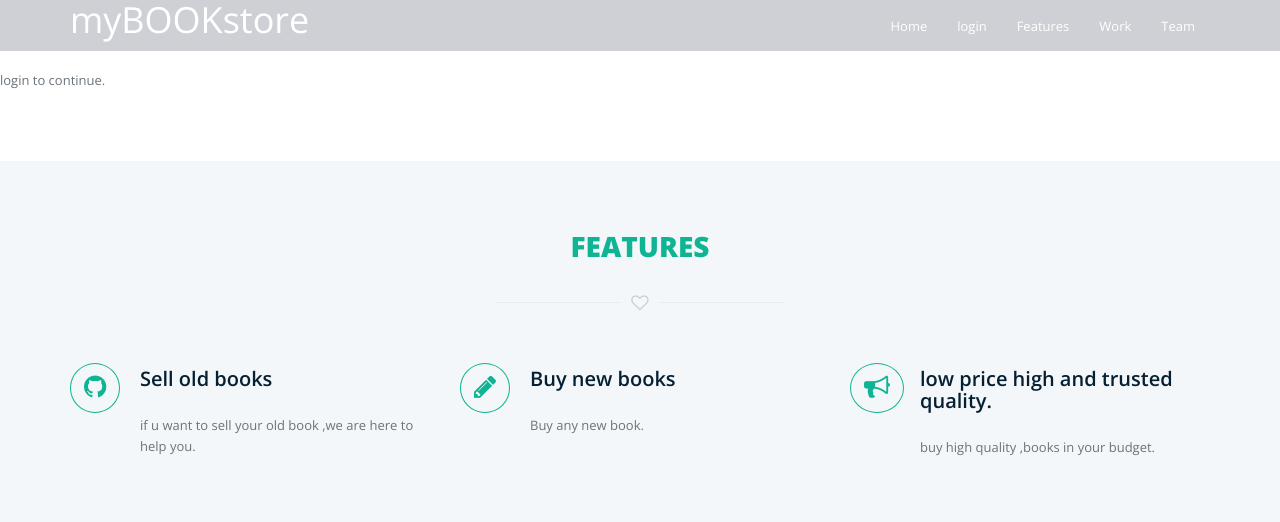
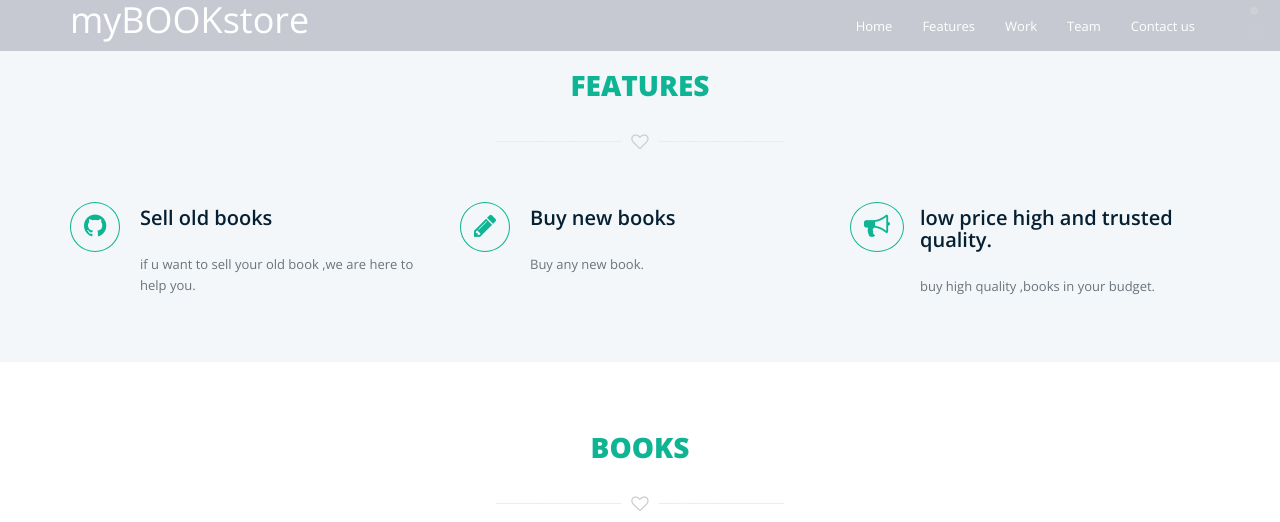
Before and after one commit to malikabhishek273/mybookstore, a PHP site: page / in a window 1280 px wide. Shown: the top 522 px of the page. Run offline with PHP 8.4, Linux system fonts and the light colour scheme; some libraries are stand-ins or nearby versions.

Commit message:
Update index.php

```diff
--- a/mybookstore/index.php
+++ b/mybookstore/index.php
@@ -71,10 +71,10 @@
                 <nav class="collapse navbar-collapse navbar-right" role="navigation">
                     <ul id="nav" class="nav navbar-nav">
                         <li class="current"><a href="#body">Home</a></li>
-                        <li><a href="#login">login</a></li>
                         <li><a href="#features">Features</a></li>
                         <li><a href="#works">Work</a></li>
                         <li><a href="#team">Team</a></li>
+                        <li><a href="#contact">Contact us</a></li>
                     </ul>
                 </nav>
 				<!-- /main nav -->
@@ -107,7 +107,7 @@
 					<!-- single slide -->
 					<div class="item active" style="background-image: url(img/banner.jpg);">
 						<div class="carousel-caption">
-                            <button  style="font-size:35px; background-color: #1EA78D; "class="btn btn-success">LOGIN/SIGNUP</button>
+                            <a href="login.php"><button  style="font-size:35px; background-color: #1EA78D; "class="btn btn-success">LOGIN/SIGNUP</button></a>
 							<h2 data-wow-duration="700ms" data-wow-delay="500ms" class="wow bounceInDown animated"><span> myBOOKstore</span>!</h2>
 							<h3 data-wow-duration="1000ms" class="wow slideInLeft animated"><span class="color"></span> All your favorite books are a click away.</h3>
 							<p data-wow-duration="1000ms" class="wow slideInRight animated">Our life is a book and those who do not enjoy read only one page.</p>
@@ -125,7 +125,7 @@
 					<!-- single slide -->
 					<div class="item" style="background-image: url(img/banner.jpg);">
 						<div class="carousel-caption">
-                             <button  style="font-size:35px; background-color: #1EA78D; "class="btn btn-success">LOGIN/SIGNUP</button>
+                            <a href="login.php"> <button  style="font-size:35px; background-color: #1EA78D; "class="btn btn-success">LOGIN/SIGNUP</button></a>
 							<h2 data-wow-duration="500ms" data-wow-delay="500ms" class="wow bounceInDown animated"><span> myBOOKstore</span>!</h2>
 							<h3 data-wow-duration="500ms" class="wow slideInLeft animated"><span class="color"></span> Only place where u can find all the books.</h3>
 							<p data-wow-duration="500ms" class="wow slideInRight animated">Honesty is the first chapter in the book of wisdom.</p>
@@ -149,9 +149,6 @@
         <!--
         End Home SliderEnd
         ==================================== -->
-		<section id="login">
-        login to continue.
-        </section>
         <!--
         Features
         ==================================== -->
```
